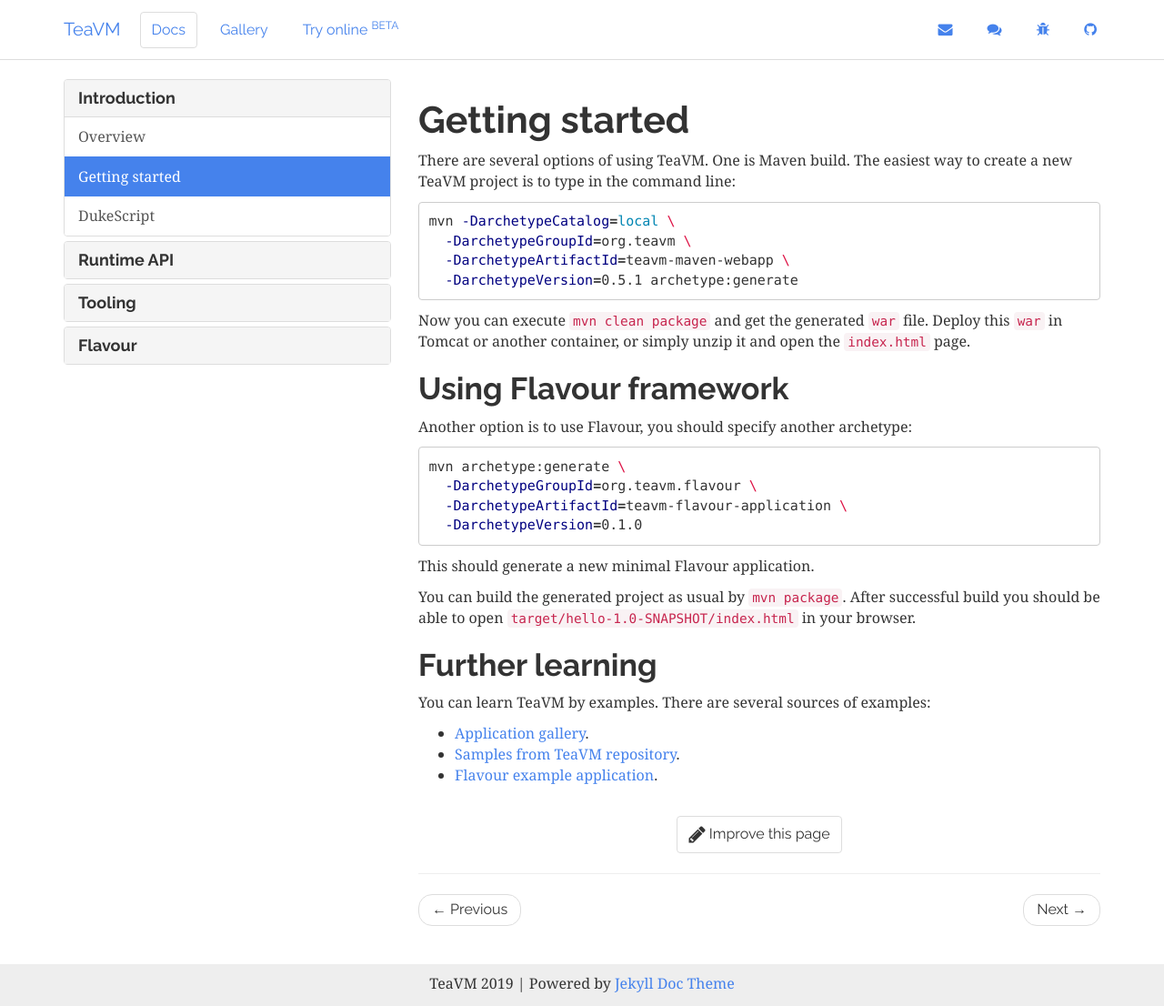
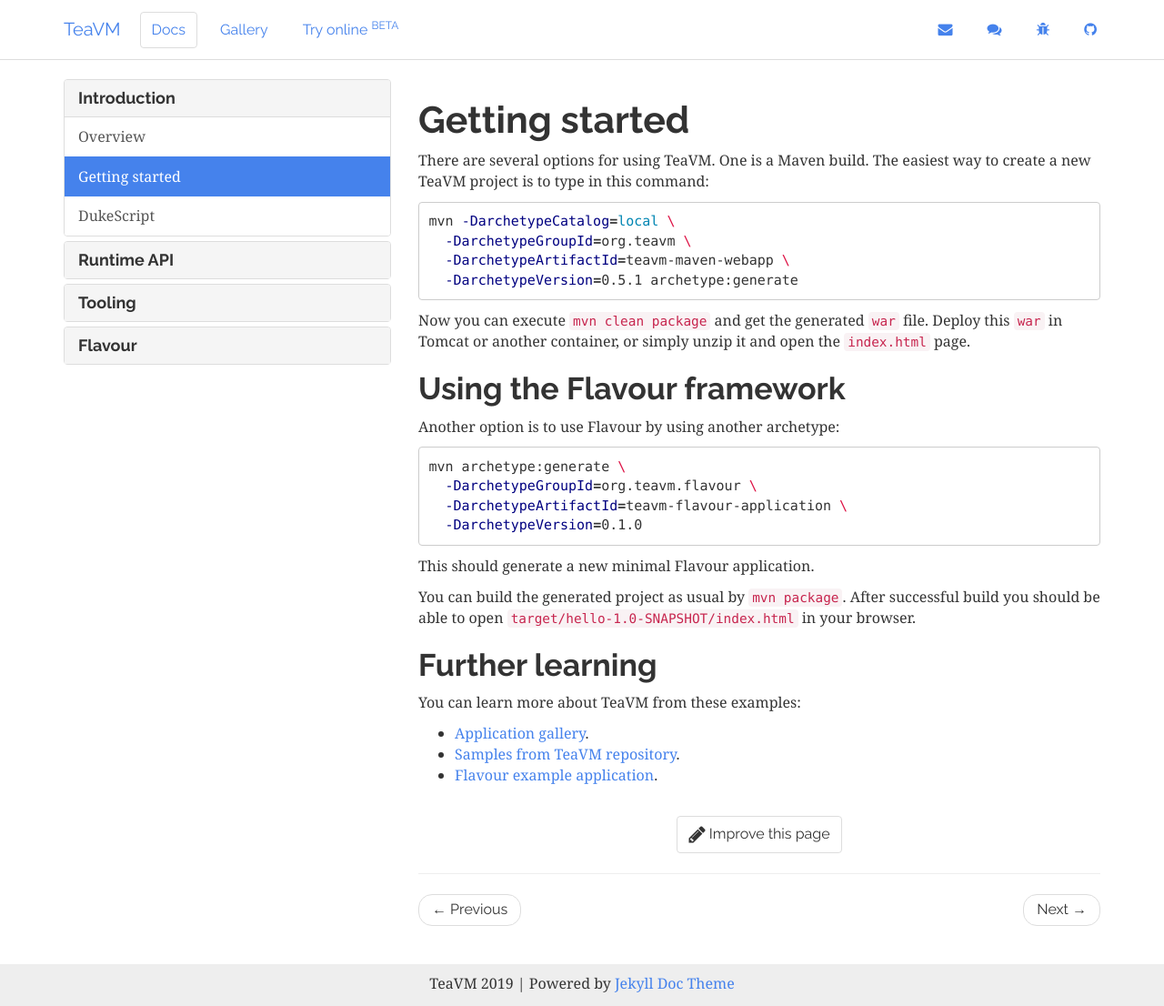
Before and after one commit to konsoletyper/teavm-site, a Jekyll site: the page built from _docs/intro/getting-started.md, in a window 1280 px wide and 1106 px high. Shown: the whole window at 91% size. Built offline with Jekyll 4.4.1, drawn with Linux system fonts in a browser that asks for light colours.

Commit message:
Minor changes to getting started page (#21)
Minor updates to getting started

````diff
--- a/_docs/intro/getting-started.md
+++ b/_docs/intro/getting-started.md
@@ -2,8 +2,8 @@
 title: Getting started
 ---
 
-There are several options of using TeaVM. One is Maven build.
-The easiest way to create a new TeaVM project is to type in the command line:
+There are several options for using TeaVM. One is a Maven build.
+The easiest way to create a new TeaVM project is to type in this command:
 
 ```bash
 mvn -DarchetypeCatalog=local \
@@ -16,9 +16,9 @@
 Deploy this `war` in Tomcat or another container, or simply unzip it and open the `index.html` page.
 
 
-## Using Flavour framework
+## Using the Flavour framework
 
-Another option is to use Flavour, you should specify another archetype:
+Another option is to use Flavour by using another archetype:
 
 ```bash
 mvn archetype:generate \
@@ -35,7 +35,7 @@
 
 ## Further learning
 
-You can learn TeaVM by examples. There are several sources of examples:
+You can learn more about TeaVM from these examples:
 
 * [Application gallery](/gallery.html).
 * [Samples from TeaVM repository](https://github.com/konsoletyper/teavm/tree/master/samples).
````
